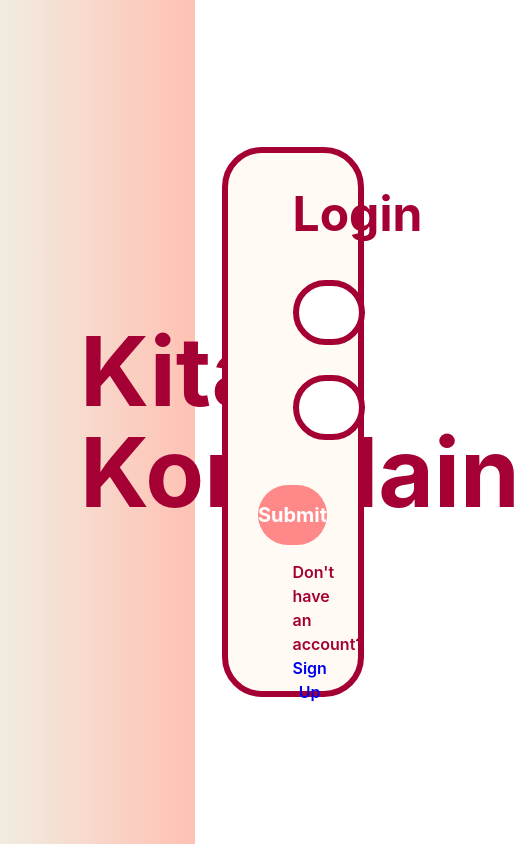
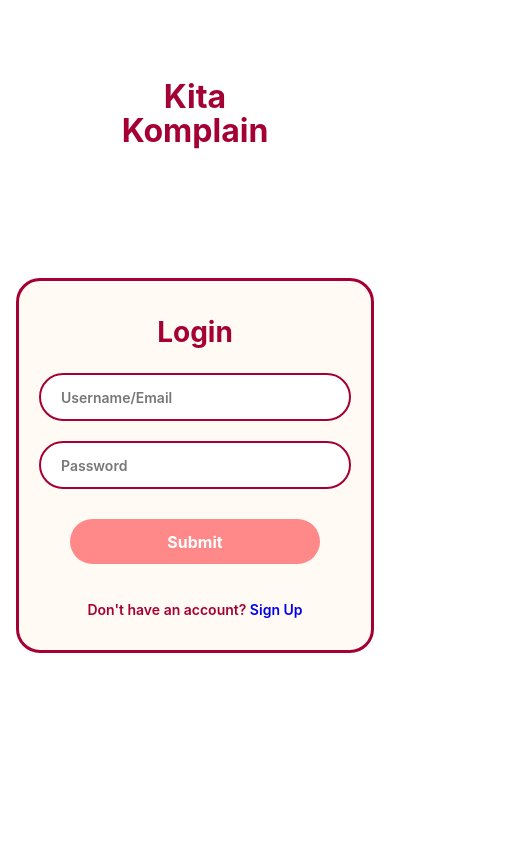
Before and after one commit to Carmeloanthony1/KitaKomplain-PNJ-Web-Development-Competition-, a React (Vite) app: page /login in a window 390 px wide. Shown: the whole page, 520 px wide, since content can reach past the window. Built offline with nearby package versions, Linux system fonts and the light colour scheme.

Commit message:
add: mobile design css for login page

```diff
--- a/src/pages/Login.css
+++ b/src/pages/Login.css
@@ -1,205 +1,262 @@
-html, body
-{
+* {
+  box-sizing: border-box;
+}
+
+html, body {
   margin: 0;
   padding: 0;
+  width: 100%;
+  overflow-x: hidden;
 }
 
-.login-whole-background
-{
+/* Base Layout (Desktop) */
+.login-whole-background {
   min-height: 100vh;
   display: flex;
   background: #ffffff;
 }
 
-.login-left-background
-{
+/* Sisi Kiri (Logo) */
+.login-left-background {
   width: 50%;
   min-height: 100vh;
-
   display: flex;
   align-items: center;
-
   padding-left: 80px;
-
-    background: linear-gradient(
-        to right,
-        #f1ece1,
-        #ffc1b3
-    );
+  padding-right: 40px;
+  background: linear-gradient(to right, #f1ece1, #ffc1b3);
 }
 
-.login-logo
-{
+.login-logo {
   color: #a50034;
-
-    font-size: 96px;
+  font-size: clamp(48px, 6vw, 96px); /* Auto-scale sesuai layar */
   font-weight: 700;
-
   line-height: 1.05;
 }
 
-.login-right-background
-{
+/* Sisi Kanan (Form) */
+.login-right-background {
   width: 50%;
   min-height: 100vh;
-
   display: flex;
   align-items: center;
   justify-content: center;
-
-    padding: 10px;
+  padding: 20px;
 }
 
-.login-card-background
-{
-    width: 60%;
-    height: 550px;
-
-    padding: 55px 65px;
-
+/* Card Container */
+.login-card-background {
+  width: 100%;
+  max-width: 480px; /* Pake max-width alih-alih % kaku */
+  padding: 40px 35px;
   background-color: #fffbf4;
-
-    border: 6px solid #a50034;
-    border-radius: 40px;
+  border: 4px solid #a50034;
+  border-radius: 30px;
+  box-sizing: border-box;
 }
 
-.login-card-text
-{
-    position: relative;
-    bottom: 30px;
-
-    margin-bottom: 50px;
-
+.login-card-text {
+  margin: 0 0 30px 0;
   text-align: center;
-
-    color:#a50034;
-
-    font-size: 48px;
+  color: #a50034;
+  font-size: 36px;
   font-weight: 700;
 }
 
-.login-form
-{
-    position: relative;
-    bottom: 50px;
-
+.login-form {
   display: flex;
   flex-direction: column;
-
-    gap: 30px;
+  gap: 20px;
 }
 
-.login-input
-{
+.login-input {
   width: 100%;
-    height: 65px;
-
-    padding: 0 30px;
-
-    border: 6px solid #a50034;
-    border-radius: 35px;
-
+  height: 55px;
+  padding: 0 20px;
+  border: 3px solid #a50034;
+  border-radius: 28px;
   background-color: #ffffff;
-
-    font-size: 18px;
+  font-size: 16px;
   font-weight: 600;
-
   text-align: left;
-
   outline: none;
-
-    box-sizing: border-box;
-
   transition: 0.2s ease;
 }
 
-.login-input::placeholder
-{
-    color : #777;
+.login-input::placeholder {
+  color: #777;
 }
 
-.login-input:focus
-{
+.login-input:focus {
   border-color: #8f0033;
-
   box-shadow: 0 0 0 4px rgba(173, 0, 60, 0.15);
 }
 
-.login-input:focus::placeholder
-{
+.login-input:focus::placeholder {
   color: transparent;
 }
 
-.login-button-container
-{
+.login-button-container {
   display: flex;
   justify-content: center;
-
-    padding-top: 15px;
+  padding-top: 10px;
 }
 
-.login-button
-{
-    width: 250px;
-    height: 60px;
-
+.login-button {
+  width: 100%;
+  max-width: 250px;
+  height: 50px;
   border: none;
-    border-radius: 30px;
-
+  border-radius: 25px;
   background-color: #ff8888;
-
   color: #ffffff;
-
-    font-size: 20px;
+  font-size: 18px;
   font-weight: 700;
-
   cursor: pointer;
-
   transition: 0.2s ease;
 }
 
-.login-button:hover
-{
+.login-button:hover {
   transform: translateY(-2px);
+  background-color: #ff7373;
 }
 
-.login-button:active
-{
+.login-button:active {
   transform: translateY(0);
 }
 
-.login-signup
-{
-    position: relative;
-    bottom: 20px;
-
-    margin-top: 5px;
-
+.login-signup {
+  margin-top: 15px;
   color: #a50034;
-
-    font-size: 16px;
+  font-size: 14px;
   font-weight: 600;
-
   text-align: center;
 }
 
-.login-signup-button
-{
+.login-signup-button {
   padding: 0;
-
   border: none;
-
   background: none;
-
   color: #0000EE;
-
   font-size: inherit;
   font-weight: inherit;
-
   cursor: pointer;
 }
 
-.login-signup-button:hover
-{
+.login-signup-button:hover {
   text-decoration: underline;
 }
+
+/* ========================================== */
+/* RESPONSIVE UNTUK TAMPILAN HP (< 768px)      */
+/* ========================================== */
+@media (max-width: 768px) {
+  .login-whole-background {
+    flex-direction: column; /* Ditumpuk atas-bawah */
+    min-height: 100vh;
+  }
+
+  .login-left-background {
+    width: 100%;
+    min-height: auto;
+    padding: 40px 20px 30px 20px;
+    justify-content: center;
+    text-align: center;
+  }
+
+  .login-logo {
+    font-size: 36px;
+  }
+
+  .login-right-background {
+    width: 100%;
+    min-height: auto;
+    flex: 1;
+    padding: 20px 16px 40px 16px;
+  }
+
+  .login-card-background {
+    padding: 30px 20px;
+    border-width: 3px;
+    border-radius: 24px;
+  }
+
+  .login-card-text {
+    font-size: 28px;
+    margin-bottom: 20px;
+  }
+
+  .login-input {
+    height: 48px;
+    border-width: 2.5px;
+    font-size: 14px;
+  }
+
+  .login-button {
+    height: 45px;
+    font-size: 16px;
+  }
+}
+
+/* ========================================== */
+/* RESPONSIVE UNTUK TAMPILAN HP (< 768px)      */
+/* ========================================== */
+@media (max-width: 768px) {
+  .login-whole-background {
+    flex-direction: column;
+    min-height: 100vh;
+    background: #ffffff; /* Pastikan background utama full putih */
+  }
+
+  .login-left-background {
+    width: 100%;
+    min-height: auto;
+    padding: 30px 20px 10px 20px;
+    justify-content: center;
+    text-align: center;
+
+    /* Hilangkan background gradient di HP */
+    background: transparent;
+  }
+
+  .login-logo {
+    font-size: 32px;
+    text-align: center;
+  }
+
+  .login-right-background {
+    width: 100%;
+    min-height: auto;
+    flex: 1;
+    padding: 10px 16px 30px 16px;
+  }
+
+  .login-card-background {
+    padding: 30px 20px;
+    border-width: 3px;
+    border-radius: 24px;
+  }
+
+  .login-card-text {
+    font-size: 28px;
+    margin-bottom: 20px;
+  }
+
+  .login-input {
+    height: 48px;
+    border-width: 2.5px;
+    font-size: 14px;
+  }
+
+  .login-button {
+    height: 45px;
+    font-size: 16px;
+  }
+}
+
+.login-whole-background {
+  min-height: 100vh;
+  display: flex;
+  background: #ffffff;
+  padding: 50px 0;
+}
--- a/vite.config.js
+++ b/vite.config.js
@@ -7,4 +7,8 @@ export default defineConfig({
     react(),
     tailwindcss(),
   ],
+  server : {
+    host: true,
+    port: 5173
+  },
 })
```
Lines whose indentation alone changed are shown as unchanged.
